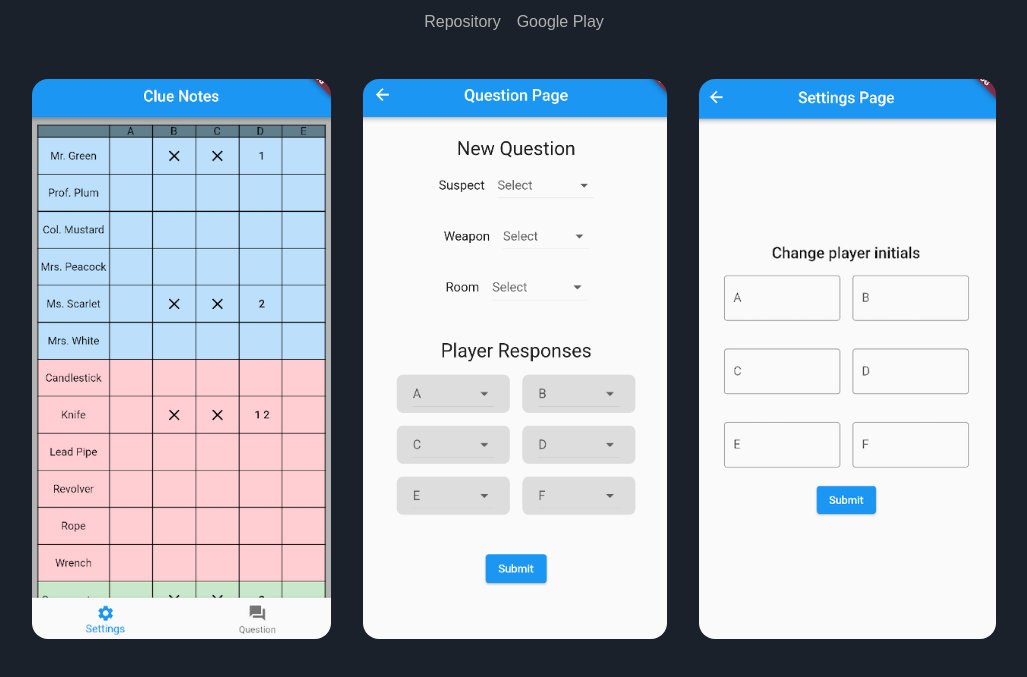
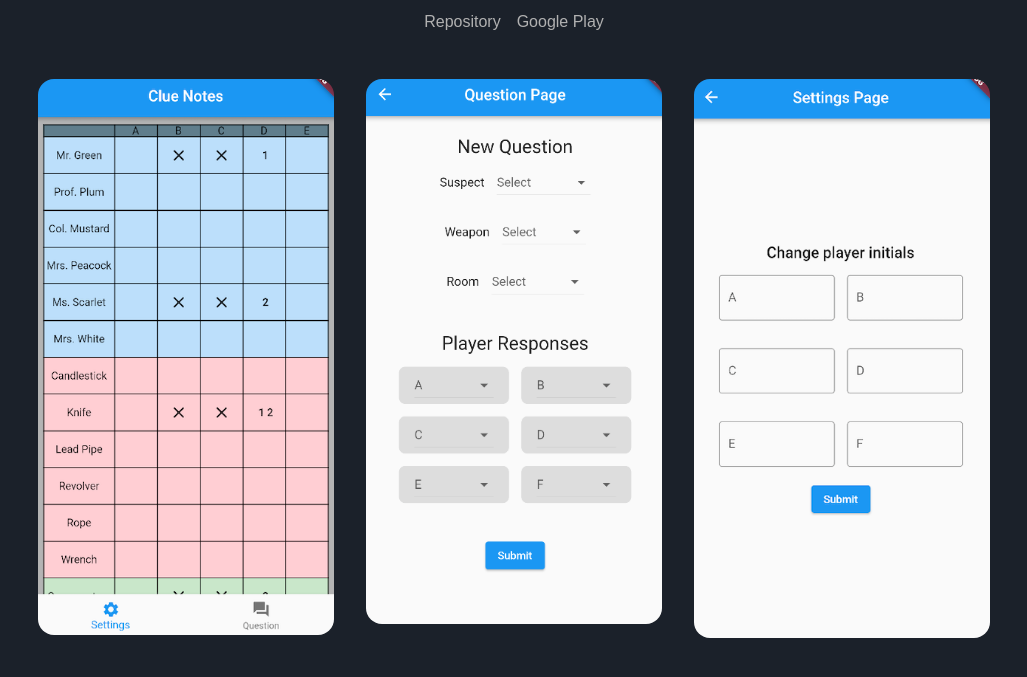
Before and after one commit to dmvillasenor/dmvillasenor.github.io, a plain HTML site: page index.html in a window 1280 px wide. Shown: the part 111-788 px from the top of the page, without its empty margins (126-1153 px from the left). Drawn offline with Linux system fonts and the light colour scheme.

Commit message:
Fixed image sizing

```diff
--- a/style.css
+++ b/style.css
@@ -50,5 +50,5 @@ nav > ul {
 
 .image-item > img {
     border-radius: 1rem;
-    max-height: 70vh;
+    width: 37vh;
 }
```
